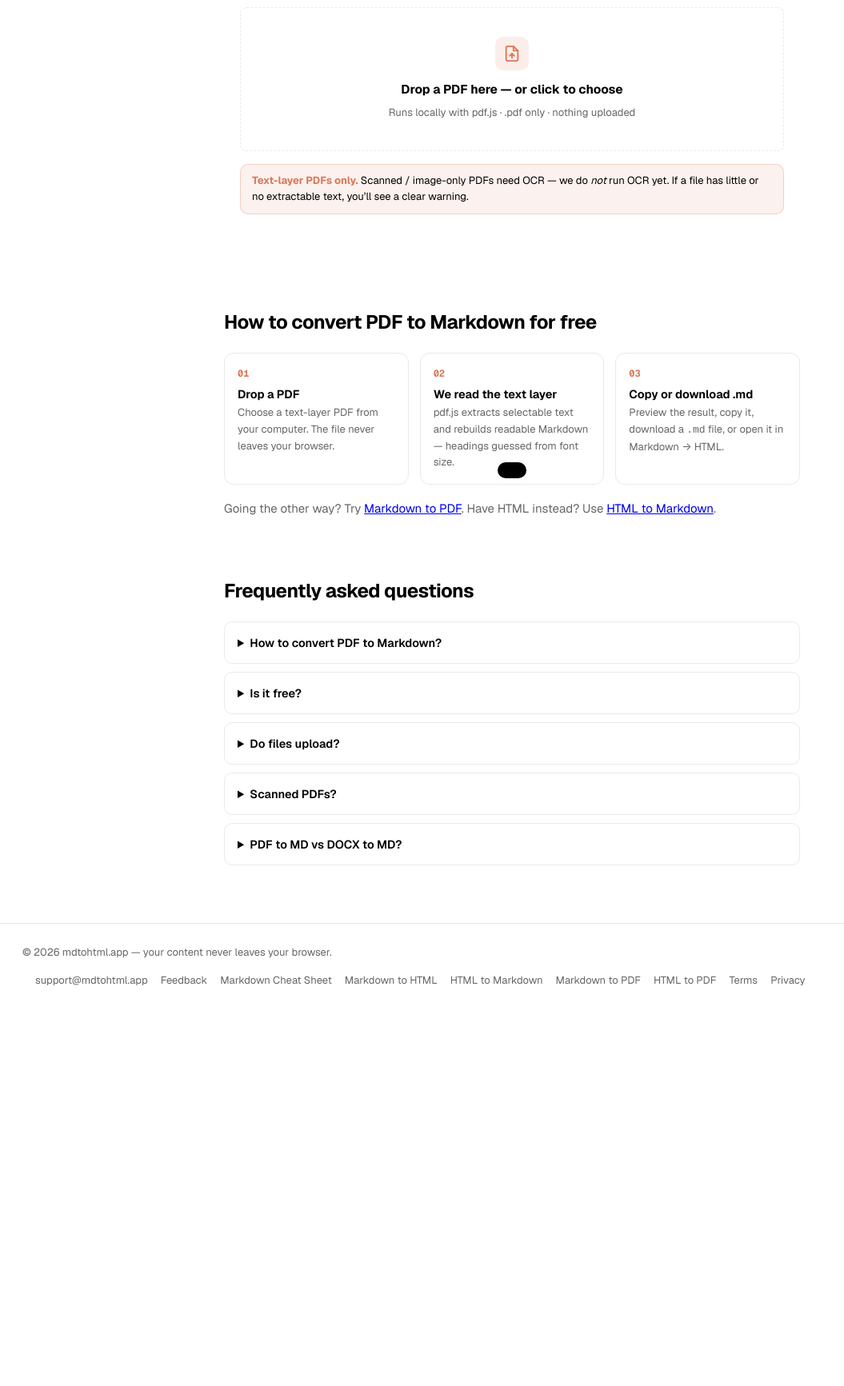
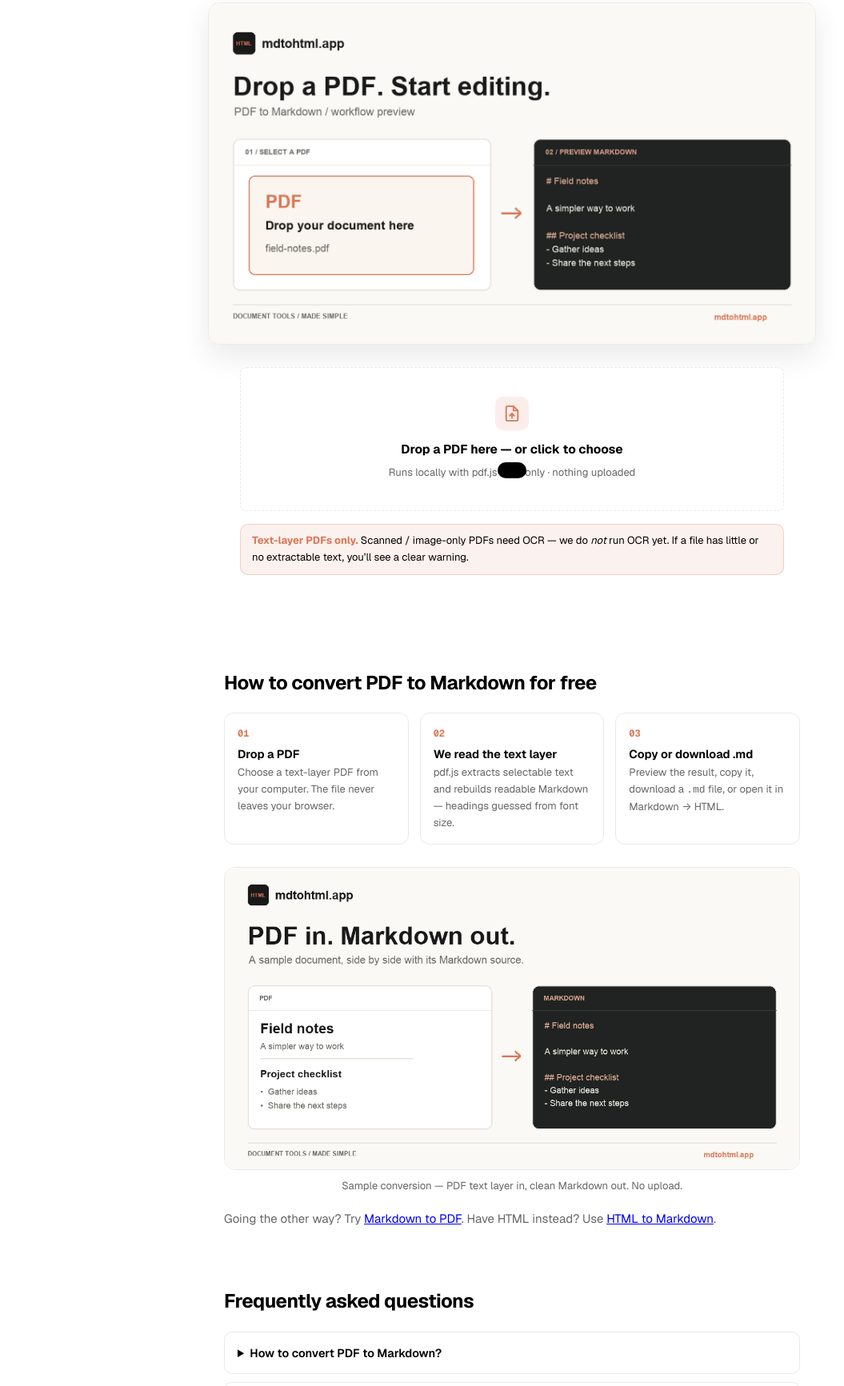
Before and after one commit to GUCCI-atlasv/mdtohtmlapp, a browser extension: page pdf-to-markdown/index.html in a window 1280 px wide. Shown: the part 258-1991 px from the top of the page at 80% size, without its empty margins (0-1055 px from the left). Before the commit the page ends 1521 px from the top, so only its background shows below. Drawn offline with nearby package versions, Linux system fonts and the light colour scheme.

Commit message:
Wire PDF→Markdown OG/hero/demo assets and keep sitemap entry
Point /pdf-to-markdown/ at og-pdf-to-markdown.png (png type + non-kitten alt), add above-fold hero and mid-page demo images, and cover them in social-image tests. Sitemap already lists the tool URL for the production redeploy.

```diff
--- a/pdf-to-markdown/index.html
+++ b/pdf-to-markdown/index.html
@@ -12,14 +12,14 @@
 <meta property="og:url" content="https://mdtohtml.app/pdf-to-markdown/">
 <meta property="og:type" content="website">
 <meta property="og:site_name" content="mdtohtml.app">
-<meta property="og:image" content="https://mdtohtml.app/assets/og-card.jpg">
+<meta property="og:image" content="https://mdtohtml.app/assets/og-pdf-to-markdown.png">
 <meta property="og:image:width" content="1200">
 <meta property="og:image:height" content="630">
-<meta property="og:image:type" content="image/jpeg">
-<meta property="og:image:alt" content="The mdtohtml.app logo and tagline beside a tabby kitten and a code-print mug">
+<meta property="og:image:type" content="image/png">
+<meta property="og:image:alt" content="PDF to Markdown on mdtohtml.app — drop a PDF, get clean editable Markdown locally">
 <meta name="twitter:card" content="summary_large_image">
-<meta name="twitter:image" content="https://mdtohtml.app/assets/og-card.jpg">
-<meta name="twitter:image:alt" content="The mdtohtml.app logo and tagline beside a tabby kitten and a code-print mug">
+<meta name="twitter:image" content="https://mdtohtml.app/assets/og-pdf-to-markdown.png">
+<meta name="twitter:image:alt" content="PDF to Markdown on mdtohtml.app — drop a PDF, get clean editable Markdown locally">
 <link rel="preconnect" href="https://fonts.googleapis.com">
 <link rel="preconnect" href="https://fonts.gstatic.com" crossorigin>
 <link href="https://fonts.googleapis.com/css2?family=Geist:wght@400..800&family=Geist+Mono:wght@400..700&display=swap" rel="stylesheet">
@@ -58,6 +58,10 @@
 .dropzone .dz-sub{margin-top:6px;font-size:13px;color:var(--muted)}
 .notice{max-width:680px;margin:16px auto 0;padding:10px 14px;border-radius:10px;background:color-mix(in srgb,var(--brand) 10%,transparent);border:1px solid color-mix(in srgb,var(--brand) 28%,transparent);font-size:13px;color:var(--text);text-align:left}
 .notice strong{color:var(--brand)}
+.page-hero-img{display:block;max-width:min(760px,100%);width:100%;height:auto;margin:22px auto 0;border-radius:14px;border:1px solid var(--border);box-shadow:0 14px 36px color-mix(in srgb,var(--text) 9%,transparent)}
+.page-demo{max-width:760px;margin:28px auto 0;text-align:center}
+.page-demo img{display:block;width:100%;height:auto;border-radius:14px;border:1px solid var(--border)}
+.page-demo figcaption{margin-top:10px;font-size:13px;color:var(--muted)}
 </style>
 </head>
 <body>
@@ -75,6 +79,7 @@
 <section class="hero" style="padding-bottom:12px">
   <h1>PDF in. <em>Clean Markdown</em> out.</h1>
   <p>Convert a text-layer PDF to Markdown in your browser — private, free, no upload. Copy or download <code>.md</code>.</p>
+  <img class="page-hero-img" src="../assets/pdf-to-markdown-hero.png" width="1600" height="900" alt="Drop a PDF and preview clean Markdown — PDF to Markdown workflow on mdtohtml.app" decoding="async" fetchpriority="high">
 
   <div class="dropzone" id="dropZone" role="button" tabindex="0" aria-label="Drop a PDF here or click to choose a file">
     <div class="dz-icon" aria-hidden="true">
@@ -128,6 +133,10 @@
       <p>Preview the result, copy it, download a <code>.md</code> file, or open it in Markdown → HTML.</p>
     </div>
   </div>
+  <figure class="page-demo">
+    <img src="../assets/pdf-to-markdown-demo.png" width="1200" height="630" alt="Side-by-side demo: a Field notes PDF converted into Markdown with headings and a checklist" loading="lazy" decoding="async">
+    <figcaption>Sample conversion — PDF text layer in, clean Markdown out. No upload.</figcaption>
+  </figure>
   <p style="margin-top:18px">Going the other way? Try <a href="../markdown-to-pdf/">Markdown to PDF</a>. Have HTML instead? Use <a href="../html-to-markdown/">HTML to Markdown</a>.</p>
 </section>
 
```
Also changed, not shown: test/social-image.test.js (+26 -1 lines), assets/og-pdf-to-markdown.png (added), assets/pdf-to-markdown-demo.png (added), assets/pdf-to-markdown-hero.png (added).
